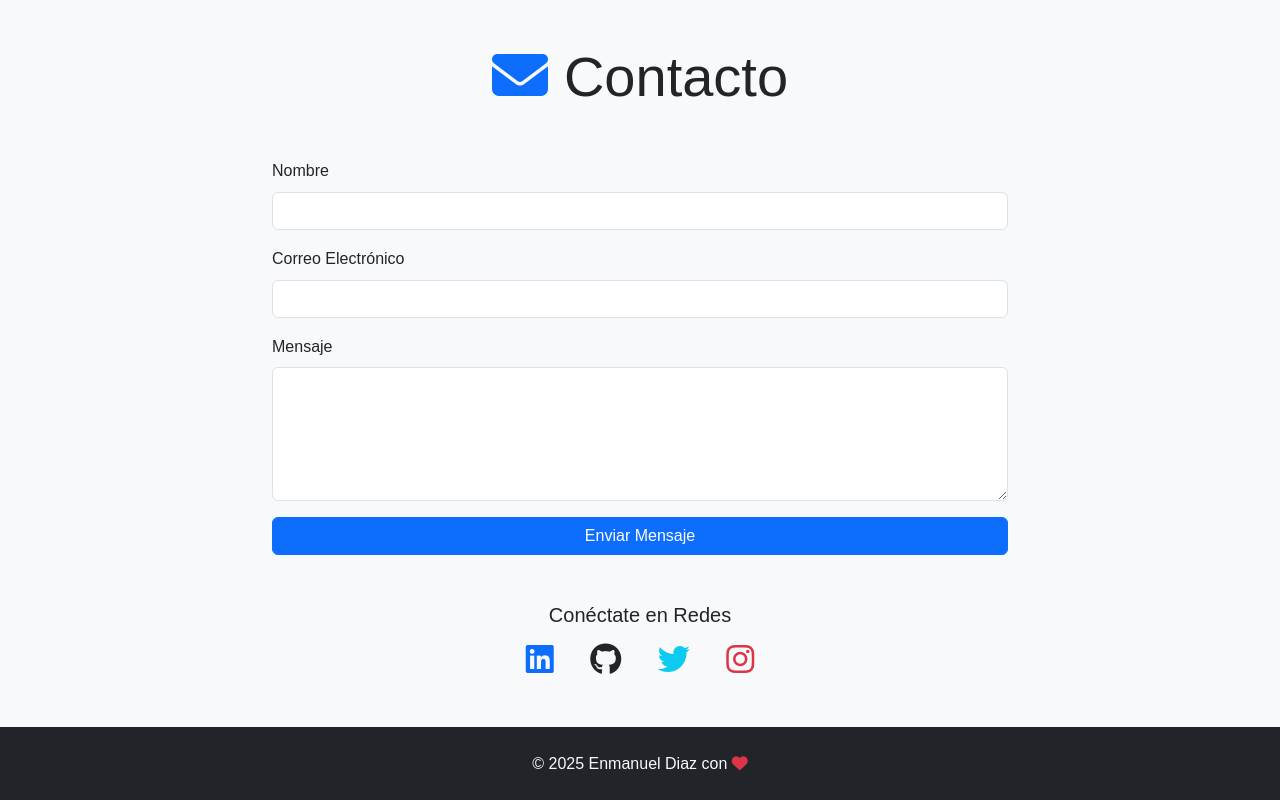
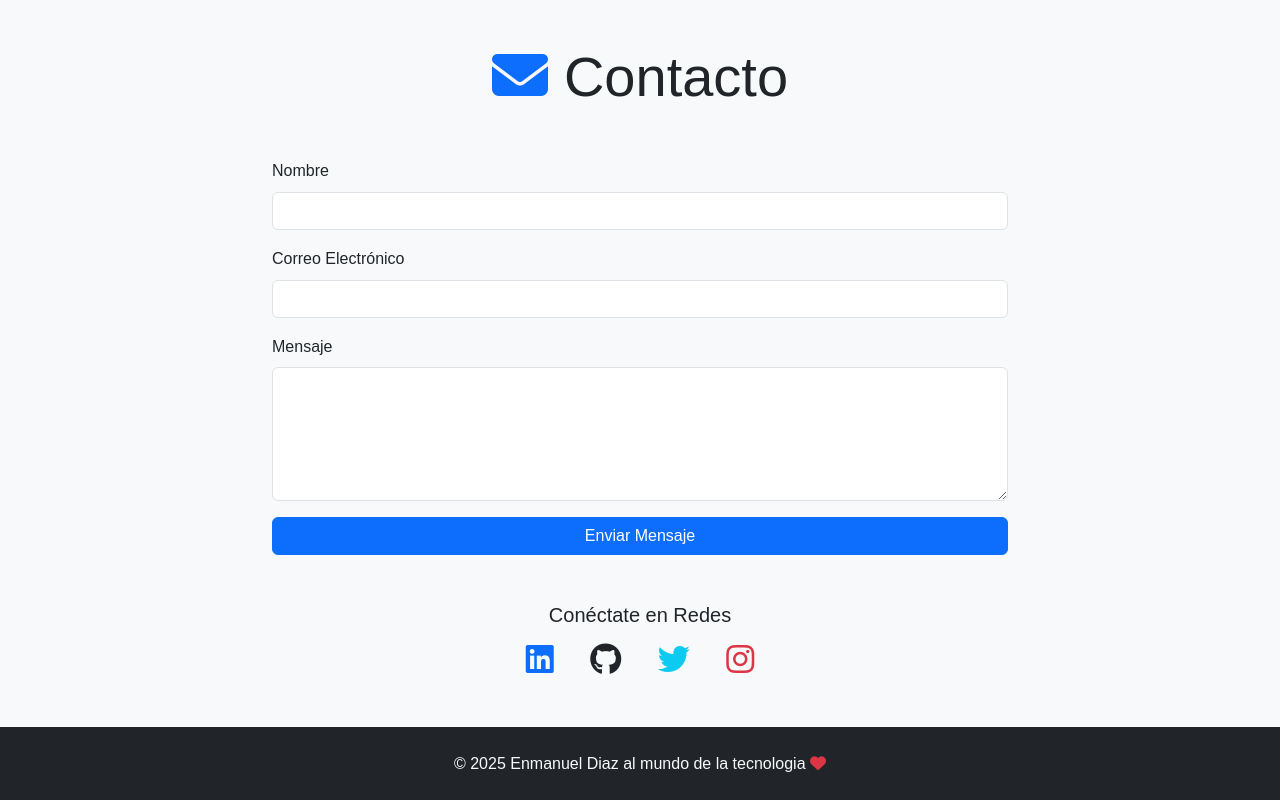
Before and after one commit to enmanueldiaz01-collab/Proyecto1, a plain HTML site: page index.html in a window 1280 px wide. Shown: the part 2931-3731 px from the top of the page. Drawn offline with nearby package versions, Linux system fonts and the light colour scheme.

Commit message:
Update index.html

```diff
--- a/index.html
+++ b/index.html
@@ -221,7 +221,7 @@
     <!-- Footer -->
     <footer class="bg-dark text-white py-4 text-center" aria-label="Pie de página">
         <div class="container">
-            <p class="mb-0">&copy; 2025 Enmanuel Diaz con <i class="fas fa-heart text-danger"></i></p>
+            <p class="mb-0">&copy; 2025 Enmanuel Diaz al mundo de la tecnologia <i class="fas fa-heart text-danger"></i></p>
         </div>
     </footer>
 
```
